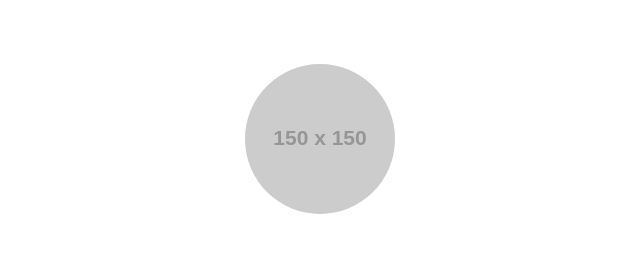
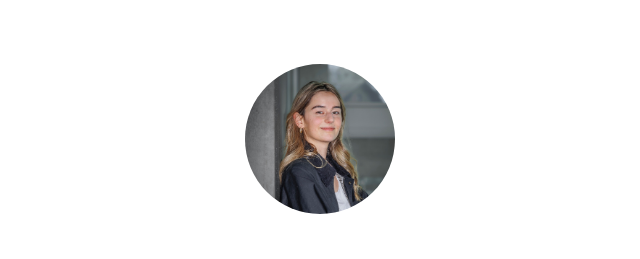
Before and after one commit to luisaellamueller/website, a plain HTML site: page index.html in a window 1280 px wide. Shown: the top 259 px of the page, without its empty margins (320-960 px from the left). Drawn offline with Linux system fonts and the light colour scheme; placeholder pictures from the web are drawn by us.

Commit message:
Update index.html

```diff
--- a/index.html
+++ b/index.html
@@ -51,7 +51,7 @@
   </style>
 </head>
 <body>
-  <img src="https://via.placeholder.com/150" alt="Your Photo" />
+  <img src="luisaportrait.jpeg" alt="Luisa Müller" />
   <h1>Luisa Müller</h1>
   <p><em>dream it then do it</em></p>
   <p>MCS@ETH</p><br>
```
